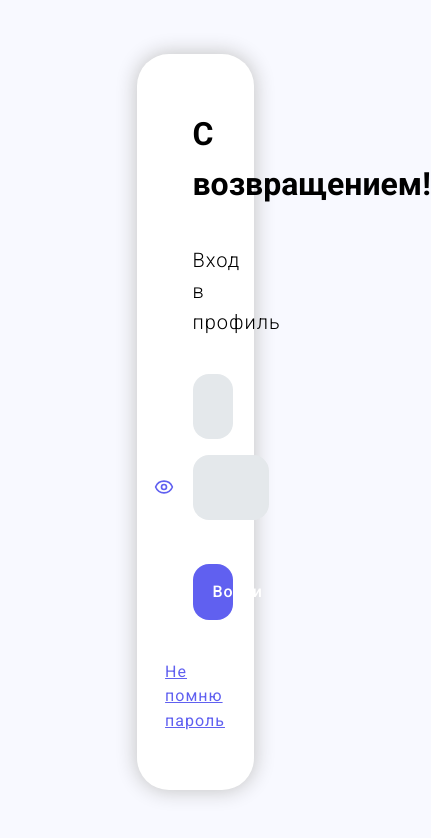
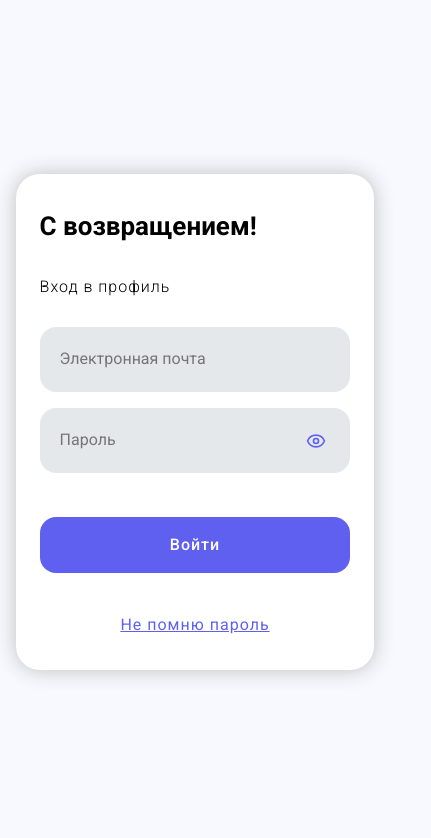
Before and after one commit to N1kkO322/dormitory-manager, a React (Vite) app: page /auth/login in a window 390 px wide. Shown: the top 838 px of the page, 431 px wide, since content can reach past the window. Built offline with nearby package versions, Linux system fonts and the light colour scheme; no server answers.

Commit message:
login mobile adaptive

```diff
--- a/src/index.css
+++ b/src/index.css
@@ -224,3 +224,43 @@ body {
 		width: 100% !important;
 	}
 }
+
+/* Auth pages */
+
+.auth-card {
+	background-color: #fff;
+	border-radius: 32px;
+	padding: 56px;
+	width: 30dvw;
+	min-width: 360px;
+	height: 100%;
+	display: flex;
+	flex-direction: column;
+	gap: 24px;
+	box-shadow: #c3c3c3 0px 0px 20px 1px;
+}
+
+@media (max-width: 768px) {
+	.auth-card {
+		width: 92%;
+		min-width: unset;
+		padding: 32px 24px;
+		border-radius: 24px;
+	}
+
+	.auth-card h1 {
+		font-size: 26px;
+	}
+
+	.auth-card > p {
+		font-size: 16px !important;
+		margin: 4px 0 !important;
+	}
+}
+
+@media (min-width: 769px) and (max-width: 1200px) {
+	.auth-card {
+		width: 52%;
+		min-width: unset;
+	}
+}
--- a/src/routes/auth/forgotpass.tsx
+++ b/src/routes/auth/forgotpass.tsx
@@ -1,6 +1,6 @@
 import { createFileRoute, Link } from '@tanstack/react-router'
 import { isAxiosError } from 'axios'
-import { useState, type FormEvent } from 'react'
+import { useState } from 'react'
 import api from '../../lib/api'
 
 export const Route = createFileRoute('/auth/forgotpass')({
@@ -13,7 +13,7 @@ function RouteComponent() {
 	const [errorMessage, setErrorMessage] = useState('')
 	const [isSubmitting, setIsSubmitting] = useState(false)
 
-	const handlePasswordResetRequest = async (e: FormEvent) => {
+	const handlePasswordResetRequest = async (e: { preventDefault(): void }) => {
 		e.preventDefault()
 		setMessage('')
 		setErrorMessage('')
@@ -49,17 +49,7 @@ function RouteComponent() {
 			>
 				<form
 					onSubmit={handlePasswordResetRequest}
-					style={{
-						backgroundColor: '#fff',
-						borderRadius: '32px',
-						padding: '56px',
-						width: '30dvw',
-						height: '100%',
-						display: 'flex',
-						flexDirection: 'column',
-						gap: '24px',
-						boxShadow: '#c3c3c3 0px 0px 20px 1px',
-					}}
+					className='auth-card'
 				>
 					<h1>Восстановление пароля</h1>
 					<p
--- a/src/routes/auth/login.tsx
+++ b/src/routes/auth/login.tsx
@@ -56,19 +56,7 @@ function RouteComponent() {
 			>
 				<form
 					onSubmit={handleLogin}
-					style={{
-						backgroundColor: '#fff',
-						borderRadius: '32px',
-						padding: '56px',
-						width: '30dvw',
-						// width: '60%', Laptop
-						// width: '90%', Mobile
-						height: '100%',
-						display: 'flex',
-						flexDirection: 'column',
-						gap: '24px',
-						boxShadow: '#c3c3c3 0px 0px 20px 1px',
-					}}
+					className='auth-card'
 				>
 					<h1>С возвращением!</h1>
 					<p
```
